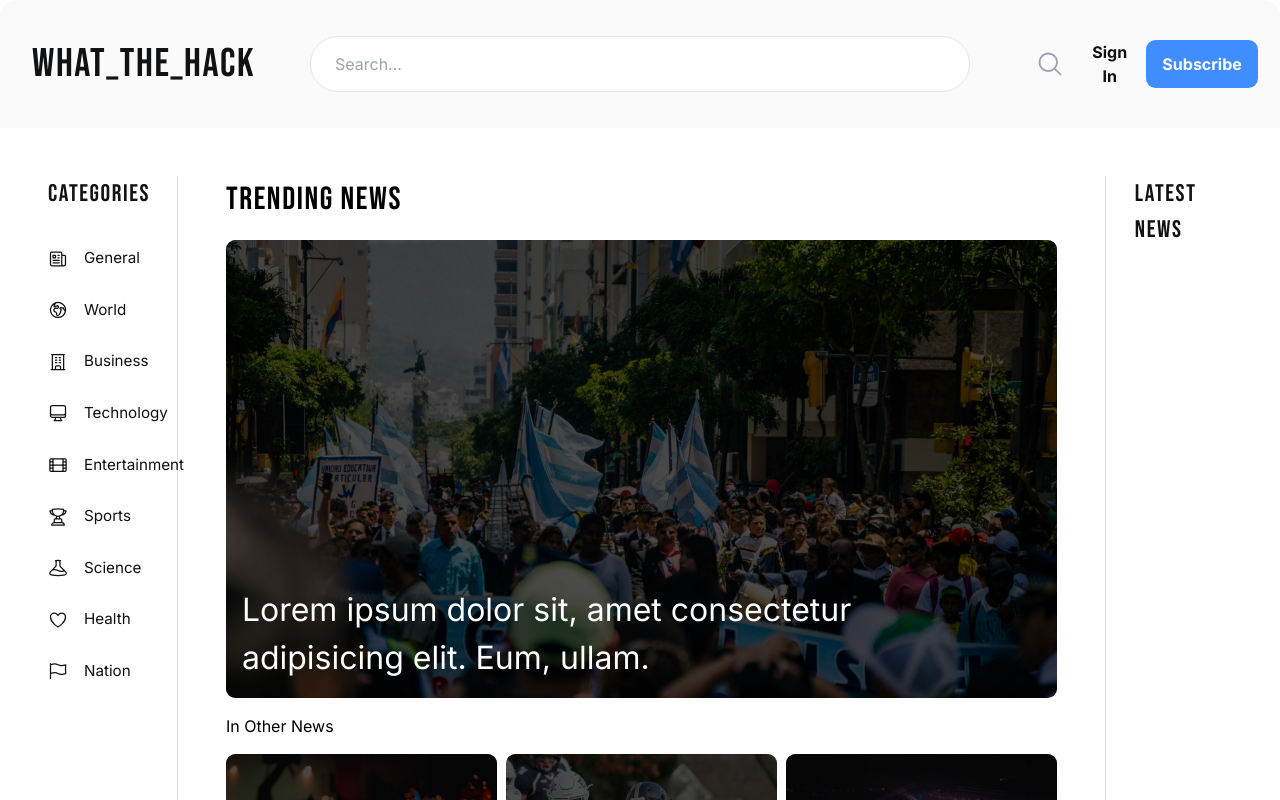
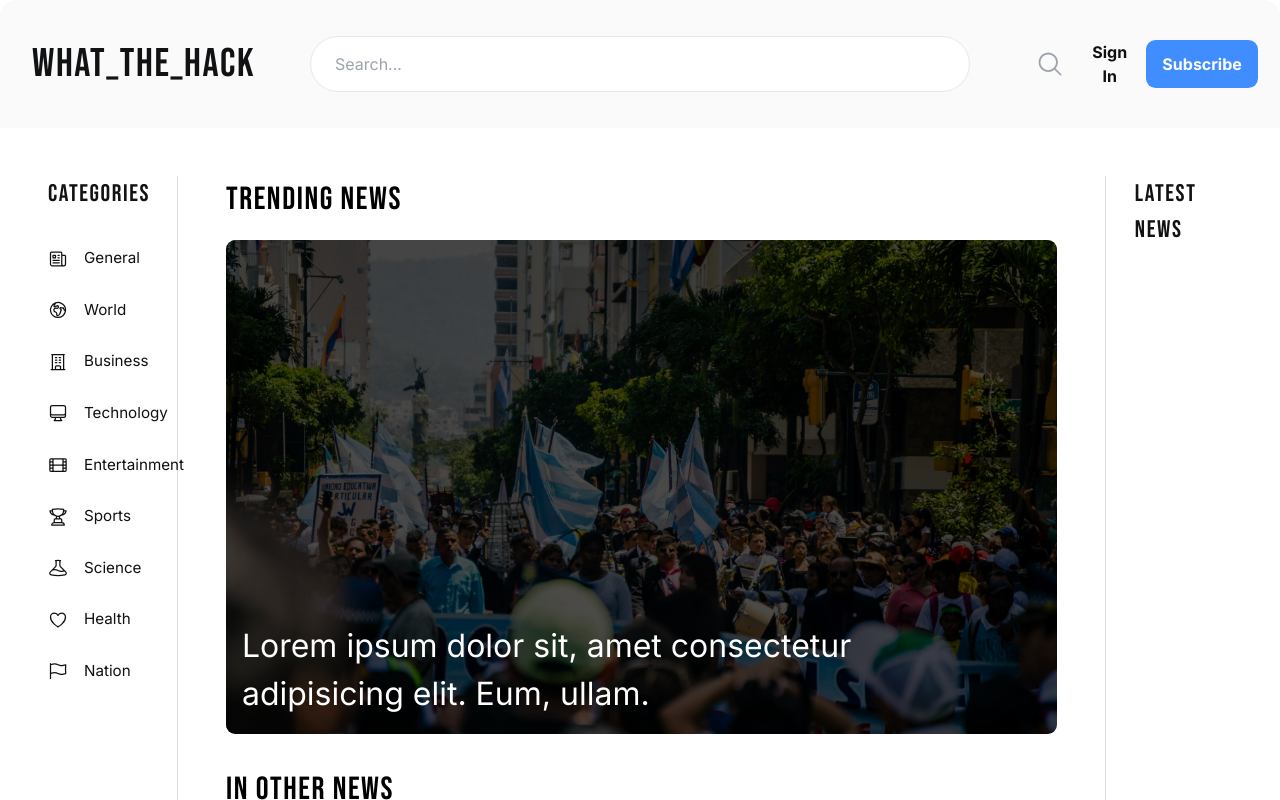
Before and after one commit to chun-eric/what-the-hack-news, a React (Vite) app: page / in a window 1280 px wide. Built offline with nearby package versions, Linux system fonts and the light colour scheme.

Commit message:
Fixed section heading

```diff
--- a/src/Components/News.jsx
+++ b/src/Components/News.jsx
@@ -68,7 +68,7 @@ const News = () => {
         </nav>
         <div className='news-section'>
           {/* Headline */}
-          <h1 className='news-heading'>Trending News</h1>
+          <h1 className='section-heading'>Trending News</h1>
           <div className='headline'>
             <img src={getCategoryImage("Nation")} alt='Headline Image' />
             <h2 className='headline-title'>
@@ -77,7 +77,8 @@ const News = () => {
             </h2>
           </div>
           {/* news grid including 6 news items*/}
-          <h1 className=''>In Other News</h1>
+          <div className='spacer'></div>
+          <h1 className='section-heading'>In Other News</h1>
           <div className='news-grid'>
             {dummyNewsData.map((newsItem) => (
               <div key={newsItem.id} className='news-grid-item'>
@@ -90,8 +91,9 @@ const News = () => {
               </div>
             ))}
           </div>
+          <div className='spacer'></div>
           <div className=''>
-            <h1>Business</h1>
+            <h1 className='section-heading'>Business</h1>
           </div>
         </div>
         <div className='trending-section'>
--- a/src/index.css
+++ b/src/index.css
@@ -163,7 +163,7 @@ body {
   padding: 0 2rem;
 }
 
-.news-heading {
+.section-heading {
   font-size: 2rem;
   font-family: "Bebas Neue", sans-serif;
   font-weight: medium;
@@ -214,6 +214,12 @@ body {
   /* -webkit-text-stroke: 1px black;
   text-shadow: 2px 3px 0 #000, -1px -1px 0 #000, 1px -1px 0 #000,
     -1px 1px 0 #000, 2px 3px 0 #000; */
+}
+
+.spacer {
+  width: 100%;
+  height: 100%;
+  max-height: 3rem;
 }
 
 .news-grid {
```
